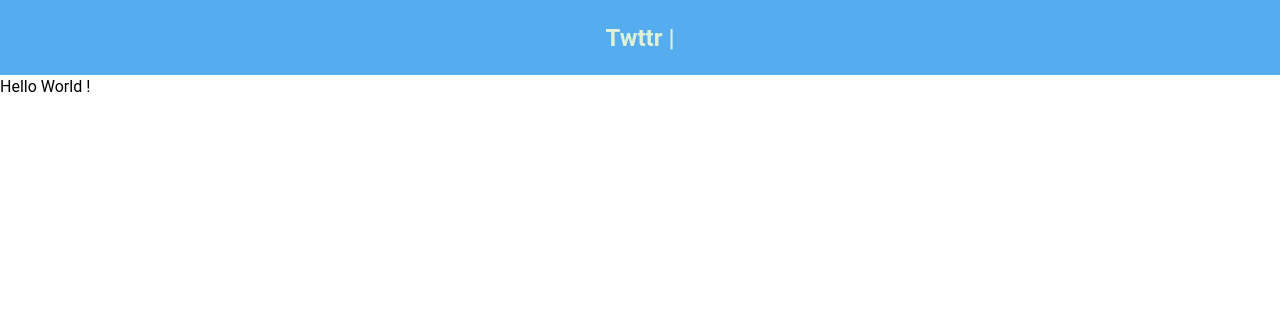
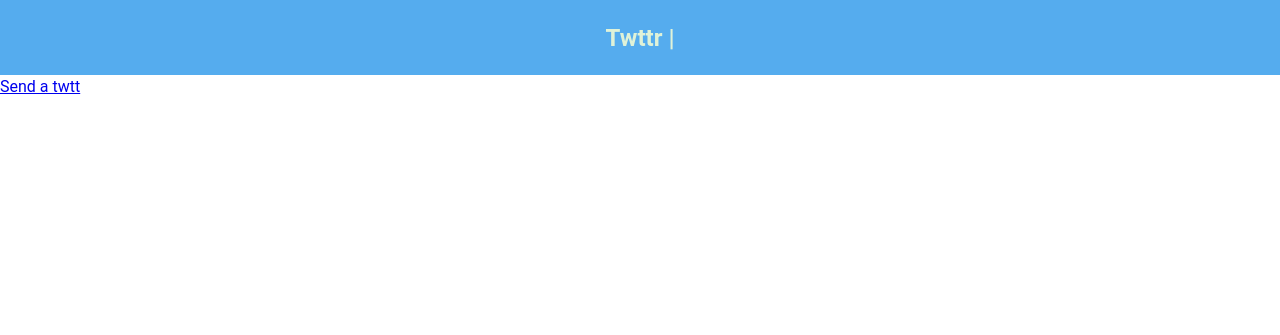
Before and after one commit to Zya04/twttr, a PHP site: page /index.php?action=profile in a window 1280 px wide. Shown: the top 335 px of the page. Run offline with PHP 8.4, Linux system fonts and the light colour scheme; some libraries are stand-ins or nearby versions.

Commit message:
Added link for send a twtt

```diff
--- a/views/home.html.twig
+++ b/views/home.html.twig
@@ -10,6 +10,7 @@
     <small>Work In Progress</small><br>
     {% if user['username'] is defined %}
         <a href="?action=profile">Your Profile</a>
+        <a href="?action=tweet">Send a twtt</a>
     {% else %}
         <a href="?action=register">Register on Twttr</a><br>
         <a href="?action=login">Login onto the Twttr</a><br>
--- a/views/profile.html.twig
+++ b/views/profile.html.twig
@@ -6,5 +6,5 @@
 {% block header_title %} {{ user['username'] }} {% endblock %}
 
 {% block content %}
-    <p>Hello World !</p>
+    <a href="?action=tweet">Send a twtt</a>
 {% endblock %}
```
